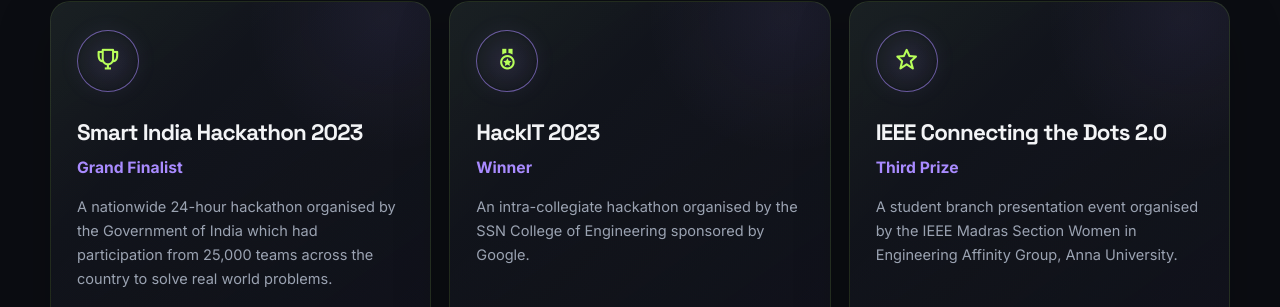
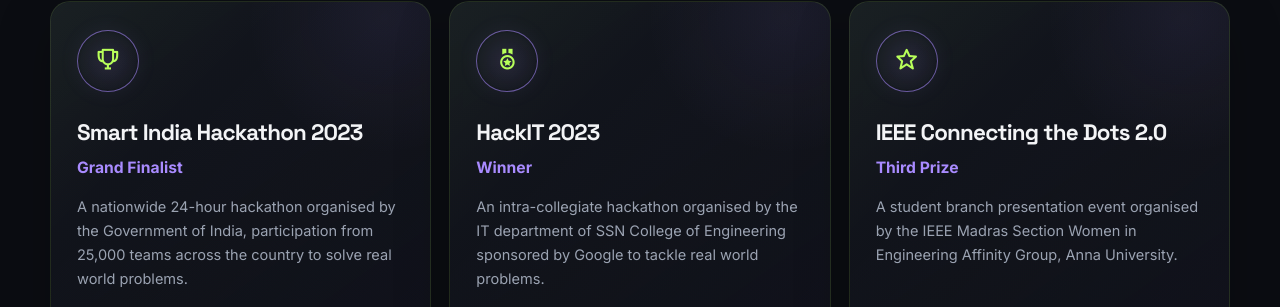
Before and after one commit to priyamvadha28/Portfolio, a plain HTML site: page index.html in a window 1280 px wide. Shown: the part 10080-10387 px from the top of the page. Drawn offline with nearby package versions, Linux system fonts and the light colour scheme.

Commit message:
Content modifications.

```diff
--- a/index.html
+++ b/index.html
@@ -630,8 +630,8 @@
         <h3>Smart India Hackathon 2023</h3>
         <div class="recognition-award">Grand Finalist</div>
         <p>
-          A nationwide 24-hour hackathon organised by the Government of India
-          which had participation from 25,000 teams across the country to solve
+          A nationwide 24-hour hackathon organised by the Government of India,
+          participation from 25,000 teams across the country to solve
           real world problems.
         </p>
 
@@ -651,8 +651,8 @@
         <h3>HackIT 2023</h3>
         <div class="recognition-award">Winner</div>
         <p>
-          An intra-collegiate hackathon organised by the SSN College of
-          Engineering sponsored by Google.
+          An intra-collegiate hackathon organised by the IT department of SSN College of
+          Engineering sponsored by Google to tackle real world problems.
         </p>
 
         <a
```
